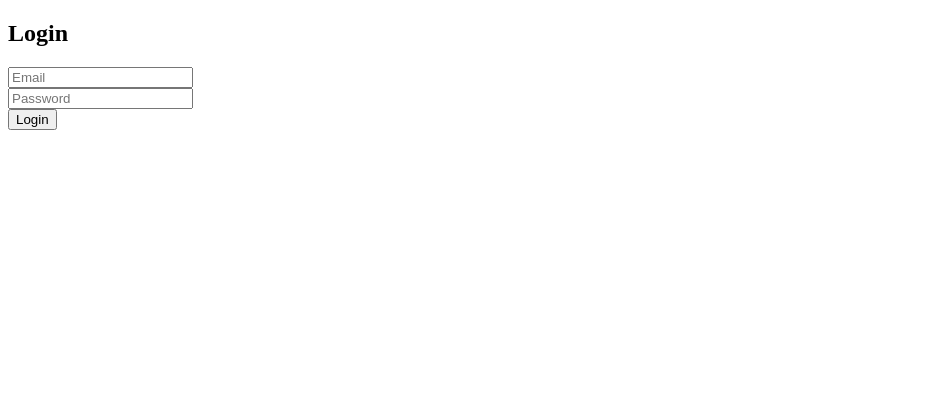
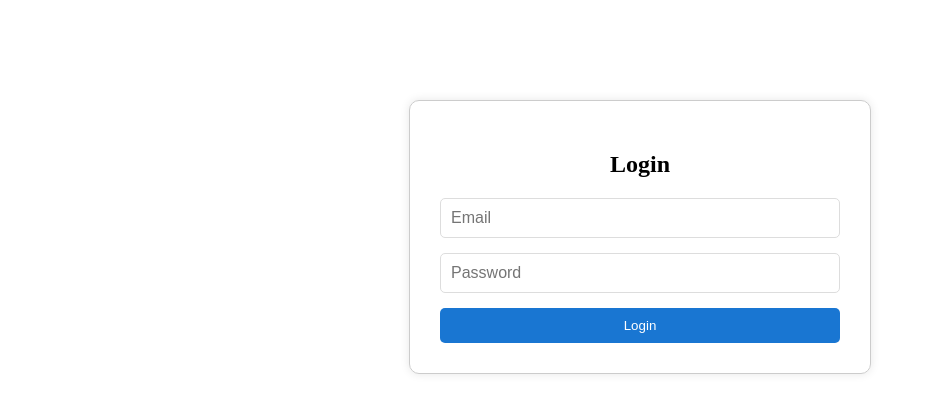
Before and after one commit to mwahk3ymer/SavioBasketball, a React (Create React App) app in the folder saviobasketball/: page / in a window 1280 px wide. Shown: the top 412 px of the page, without its empty margins (0-926 px from the left). Built offline with nearby package versions, Linux system fonts and the light colour scheme.

Commit message:
optional cleanup

```diff
--- a/saviobasketball/src/index.js
+++ b/saviobasketball/src/index.js
@@ -5,11 +5,7 @@ import App from './App';
 //import reportWebVitals from './reportWebVitals';
 
 const root = ReactDOM.createRoot(document.getElementById('root'));
-root.render(
-  <React.StrictMode>
-    <App />
-  </React.StrictMode>
-);
+root.render(<App />);
 
 // If you want to start measuring performance in your app, pass a function
 // to log results (for example: reportWebVitals(console.log))
--- a/saviobasketball/src/pages/AdminDashboard.js
+++ b/saviobasketball/src/pages/AdminDashboard.js
@@ -2,7 +2,7 @@
 import React from "react";
 
 const AdminDashboard = () => {
-  return <div>Welcome, Admin!</div>;
+  return <div>Welcome, Admin! 🎯</div>;
 };
 
 export default AdminDashboard;
--- a/saviobasketball/src/pages/Login.js
+++ b/saviobasketball/src/pages/Login.js
@@ -5,46 +5,95 @@ import { auth } from '../firebase';
 import { useNavigate } from 'react-router-dom';
 
 const Login = () => {
-  const [email, setEmail] = useState('');
-  const [password, setPassword] = useState('');
-  const navigate = useNavigate();
+    const navigate = useNavigate();
+    //form state
+  const [email, setEmail] = useState("");
+  const [password, setPassword] = useState("");
+  const [errorMsg, setErrorMsg] = useState("");
+
+  const adminEmails = ["admin1@example.com", "admin2@example.com"];
 
   const handleLogin = async (e) => {
     e.preventDefault();
     try {
+        //firebase login
       await signInWithEmailAndPassword(auth, email, password);
 
-      const isAdmin = ['admin1@example.com', 'admin2@example.com'].includes(email);
-      if (isAdmin) {
-        navigate('/admin');
+      // Check user role
+      if (adminEmails.includes(email)) {
+        navigate("/admin");
       } else {
-        navigate('/player');
+        navigate("/player");
       }
     } catch (error) {
-      alert(error.message);
+      console.error("Login error:", error);
+      setErrorMsg("Login failed. Please check your credentials.");
     }
   };
 
   return (
-    <div>
+    <div style={styles.container}>
       <h2>Login</h2>
-      <form onSubmit={handleLogin}>
+      <form onSubmit={handleLogin} style={styles.form}>
         <input
           type="email"
           placeholder="Email"
+          value={email}
           onChange={(e) => setEmail(e.target.value)}
+          style={styles.input}
           required
-        /><br/>
+        />
         <input
           type="password"
           placeholder="Password"
+          value={password}
           onChange={(e) => setPassword(e.target.value)}
+          style={styles.input}
           required
-        /><br/>
-        <button type="submit">Login</button>
+        />
+        <button type="submit" style={styles.button}>
+          Login
+        </button>
+        {errorMsg && <p style={styles.error}>{errorMsg}</p>}
       </form>
     </div>
   );
 };
 
+// Simple inline styles (you can replace with Tailwind or CSS)
+const styles = {
+  container: {
+    maxWidth: "400px",
+    margin: "100px auto",
+    textAlign: "center",
+    border: "1px solid #ccc",
+    borderRadius: "10px",
+    padding: "30px",
+    boxShadow: "0 0 10px rgba(0,0,0,0.1)",
+  },
+  form: {
+    display: "flex",
+    flexDirection: "column",
+    gap: "15px",
+  },
+  input: {
+    padding: "10px",
+    fontSize: "16px",
+    borderRadius: "5px",
+    border: "1px solid #ddd",
+  },
+  button: {
+    padding: "10px",
+    backgroundColor: "#1976d2",
+    color: "#fff",
+    border: "none",
+    borderRadius: "5px",
+    cursor: "pointer",
+  },
+  error: {
+    color: "red",
+    fontSize: "14px",
+  },
+};
+
 export default Login;
--- a/saviobasketball/src/pages/PlayerDashboard.js
+++ b/saviobasketball/src/pages/PlayerDashboard.js
@@ -2,7 +2,7 @@
 import React from "react";
 
 const PlayerDashboard = () => {
-  return <div>Welcome, Player!</div>;
+  return <div>Welcome, Player! 🏀</div>;
 };
 
 export default PlayerDashboard;
```
Also changed, not shown: saviobasketball/src/reportWebVitals.js (deleted, +0 -13 lines), saviobasketball/src/setupTests.js (deleted, +0 -5 lines), saviobasketball/src/logo.svg (deleted), 1 other file (tests, documents, lock files or other folders).
